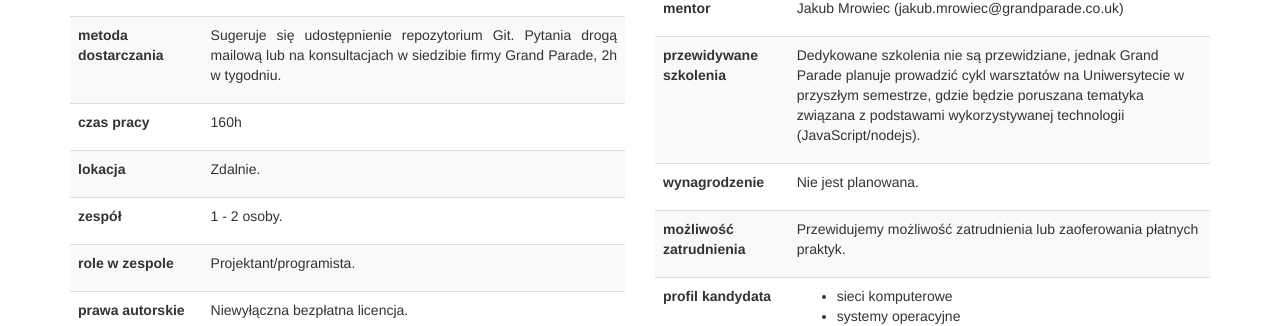
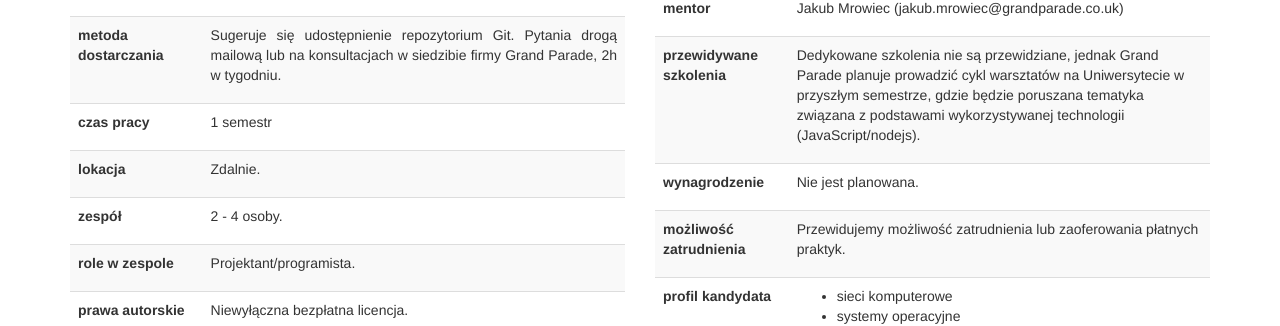
Before and after one commit to KSIUJ/pz.ksi, a Jekyll site: the page built from _companies/grand-parade-monitoring-procesow-nodejs.markdown, in a window 1280 px wide and 900 px high, scrolled down 1019 px. Shown: the part 249-575 px from the top of the window. Built offline with Jekyll 4.4.1, drawn with Linux system fonts in a browser that asks for light colours; nearby versions of some CDN libraries.

Commit message:
worktime and team size fixed

```diff
--- a/_companies/grand-parade-monitoring-procesow-nodejs.markdown
+++ b/_companies/grand-parade-monitoring-procesow-nodejs.markdown
@@ -14,13 +14,13 @@ training: |
     Dedykowane szkolenia nie są przewidziane, jednak Grand Parade planuje prowadzić cykl warsztatów na Uniwersytecie w przyszłym semestrze, gdzie będzie poruszana tematyka związana z podstawami wykorzystywanej technologii (JavaScript/nodejs).
 tools_provided: Nie.
 mentor: Jakub Mrowiec (jakub.mrowiec@grandparade.co.uk)
-worktime: 160h
+worktime: 1 semestr
 location: Zdalnie.
 money: Nie jest planowana.
 later_employment: |
     Przewidujemy możliwość zatrudnienia lub zaoferowania płatnych praktyk.
 team_size: |
-    1 - ­2 osoby.
+    2 - 4 osoby.
 requirements: |
     - sieci komputerowe
     - systemy operacyjne
```
